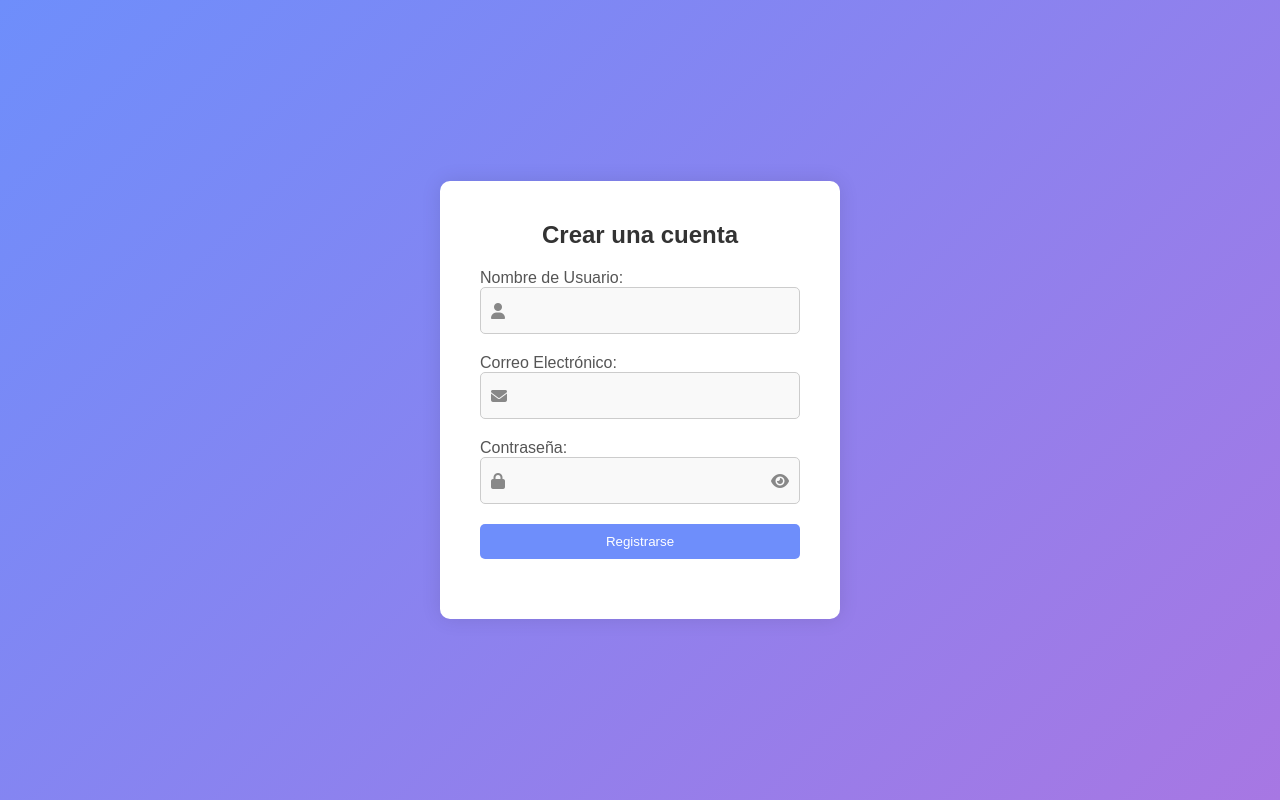
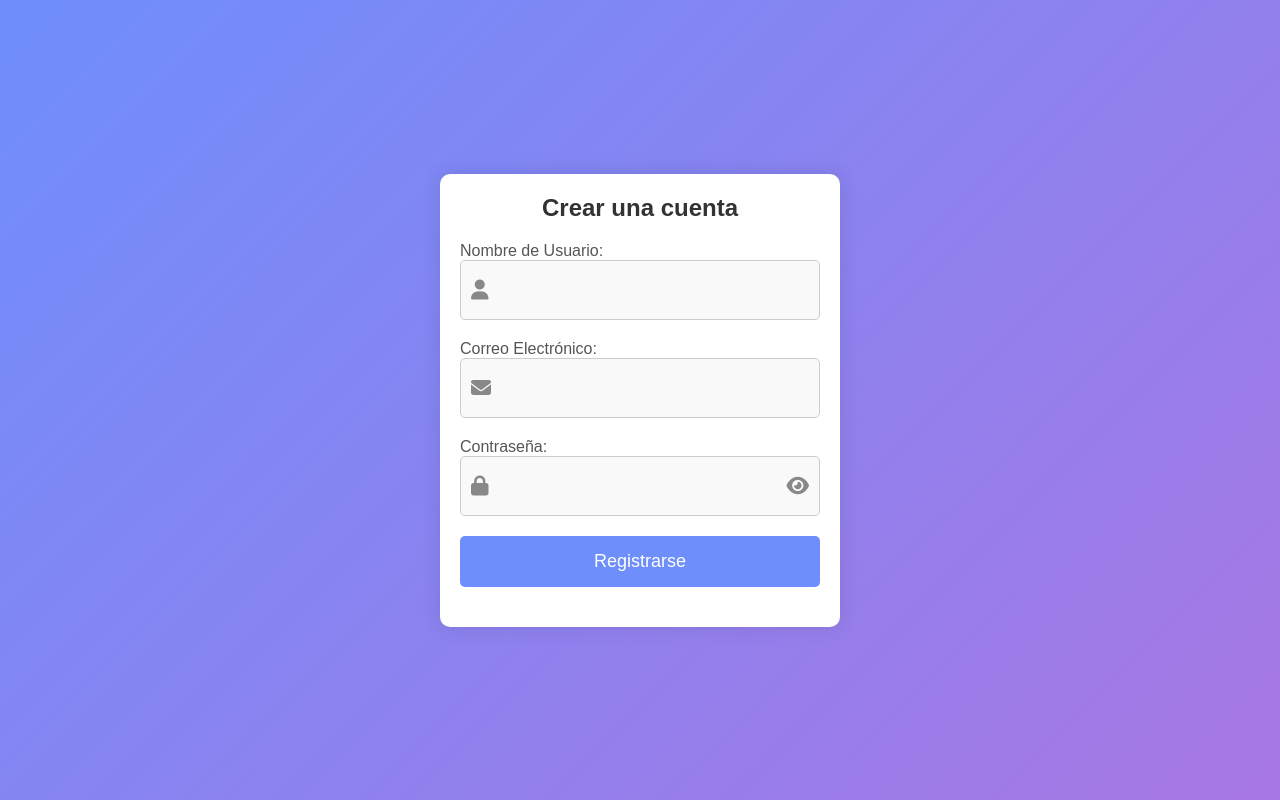
Before and after one commit to Criss2007/reciclaje, a plain HTML site: page registro.html in a window 1280 px wide. Drawn offline with Linux system fonts and the light colour scheme.

Commit message:
registro.css

```diff
--- a/registro.css
+++ b/registro.css
@@ -1,3 +1,4 @@
+/* Estilos globales */
 * {
     margin: 0;
     padding: 0;
@@ -9,38 +10,48 @@ body {
     display: flex;
     justify-content: center;
     align-items: center;
-    height: 100vh;
+    min-height: 100vh;
     background: linear-gradient(135deg, #6e8efb, #a777e3);
+    padding: 20px;
 }
 
+/* Contenedor principal */
 .contenedor {
     background: #fff;
-    padding: 40px;
+    padding: 20px;
     border-radius: 10px;
     box-shadow: 0 0 20px rgba(0, 0, 0, 0.1);
-    width: 400px;
+    width: 100%;
+    max-width: 400px;
 }
 
+/* Título */
 h2 {
     text-align: center;
     margin-bottom: 20px;
     color: #333;
+    font-size: 24px;
 }
 
+/* Formulario */
 .formulario-contenedor {
     display: flex;
     flex-direction: column;
 }
 
+/* Campo del formulario */
 .campo {
     margin-bottom: 20px;
 }
 
+/* Etiquetas */
 label {
     margin-bottom: 5px;
     color: #555;
+    font-size: 16px;
 }
 
+/* Contenedor de entrada */
 .input-contenedor {
     display: flex;
     align-items: center;
@@ -50,40 +61,48 @@ label {
     background: #f9f9f9;
 }
 
+/* Icono */
 .icono {
     margin-right: 10px;
     color: #888;
+    font-size: 20px;
 }
 
+/* Campos de entrada */
 input {
     border: none;
     outline: none;
     background: none;
     flex: 1;
-    padding: 5px;
+    padding: 10px;
     color: #333;
+    font-size: 16px;
 }
 
 input::placeholder {
     color: #aaa;
 }
 
+/* Botón */
 .boton {
     width: 100%;
-    padding: 10px;
+    padding: 15px;
     background: #6e8efb;
     color: #fff;
     border: none;
     border-radius: 5px;
     cursor: pointer;
     transition: background 0.3s ease;
+    font-size: 18px;
 }
 
 .boton:hover {
     background: #a777e3;
 }
 
+/* Icono de mostrar/ocultar contraseña */
 .ojo {
     cursor: pointer;
     color: #888;
+    font-size: 20px;
 }
```
